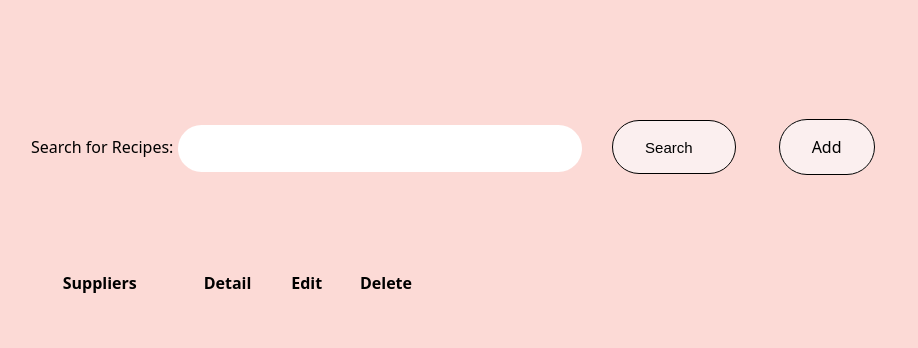
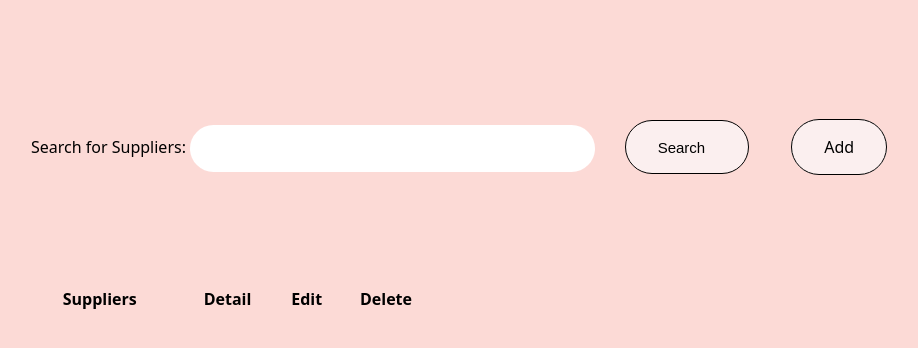
Before and after one commit to jaxonskywalter/IS403_finalProject, a Django app: page /updateSuppliers/ in a window 1280 px wide. Shown: the part 104-452 px from the top of the page, without its empty margins (105-1023 px from the left). Run offline with Django 4.2, Linux system fonts and the light colour scheme; data that the repository does not hold is empty.

Commit message:
added search feature

```diff
--- a/WebPages/views.py
+++ b/WebPages/views.py
@@ -23,9 +23,18 @@ def updateSuppliersPageView(request) :
 def displaySuppliersPageView(request) :
     data = Supplier.objects.all()
     context = {
-        'supplier' : data
+        'supplier' : data,
+        'results' : ''
     }
+    if request.method == 'POST':
+        find = request.POST.get('find')
+        data = Supplier.objects.filter(name=find)
+        if data.count() > 0:
+            context['supplier'] = data
+        else:
+            context['results'] = 'No suppliers exist with the name you entered.'
     return render(request, 'WebPages/displaySupplier.html', context)
+
 def getSuppliersDetailPageView(request, id):
     supplier = Supplier.objects.get(id=id)
     context = {
--- a/crumbl/settings.py
+++ b/crumbl/settings.py
@@ -79,7 +79,7 @@ DATABASES = {
     'ENGINE': 'django.db.backends.postgresql',
     'NAME': 'crumbl',
     'USER': 'postgres',
-    'PASSWORD': 'admin',
+    'PASSWORD': 'Welcome123',
     'HOST': 'localhost',
     }
 }
--- a/templates/WebPages/displaySupplier.html
+++ b/templates/WebPages/displaySupplier.html
@@ -18,13 +18,14 @@
         </div>
     </nav>
     <div class="suppliers">
-        <form class="search">
-            <label for="search">Search for Recipes: </label>
-            <input type="text" name="search" id="search">
+        <form class="search" name="form" method="POST" action="{% url 'displaySuppliers' %}">
+            {%csrf_token%}
+            <label for="find">Search for Suppliers: </label>
+            <input type="text" name="find" id="find">
             <button type="submit">Search</button>
             <a><span onclick="transitionToPage(`{%url 'addSuppliers'%}`)">Add</span></a>
         </form>
-
+        <p>{{results}}</p>
         <br><br><br>
         <table>
             <tr>
```
